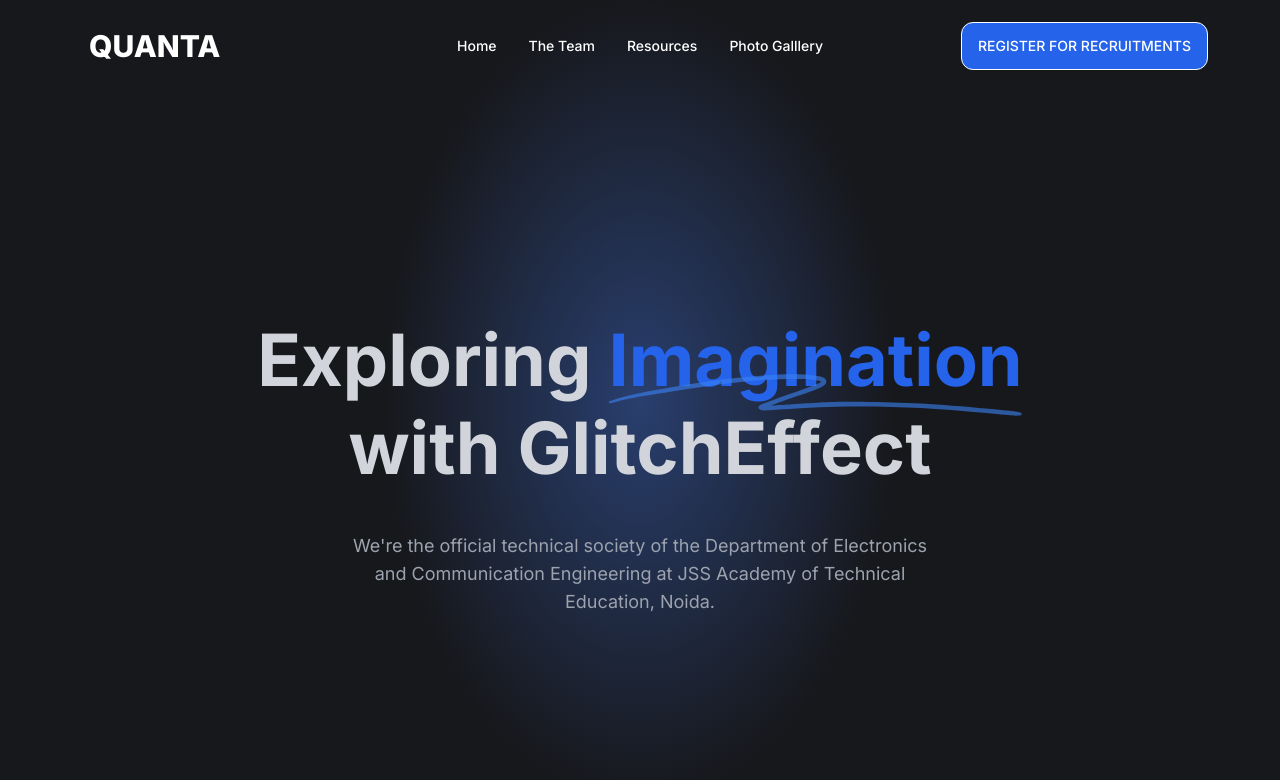
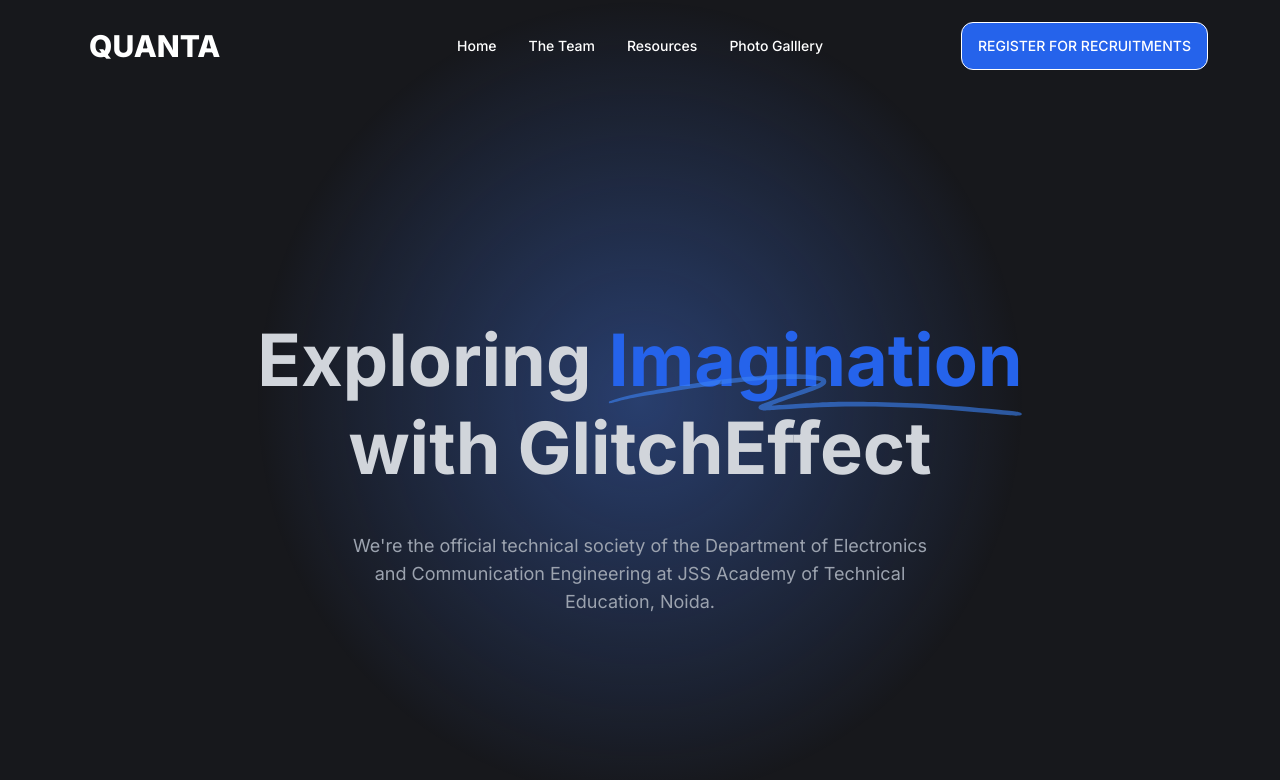
Before and after one commit to thisisamish/quanta, a Next.js app: page / in a window 1280 px wide. Shown: the top 780 px of the page. Built offline with nearby package versions, Linux system fonts and the light colour scheme.

Commit message:
progress: landing page heartbeat animation done

```diff
--- a/app/globals.css
+++ b/app/globals.css
@@ -5,7 +5,7 @@
 @media (min-width: 400px) {
 	.background-gradient::before {
 		background: radial-gradient(
-			20% 50% at 50% 50%,
+			30% 50% at 50% 50%,
 			rgba(71, 127, 247, 0.376) 0%,
 			rgba(37, 38, 44, 0) 100%
 		);
@@ -13,7 +13,24 @@
 		content: '';
 		position: absolute;
 		inset: 0px;
-		transform: scale(1);
 		pointer-events: none;
+		animation: 40s linear 1s infinite heartbeat;
+	}
+	@keyframes heartbeat {
+		0% {
+			transform: scale(0.5);
+		}
+		25% {
+			transform: scale(0.75);
+		}
+		50% {
+			transform: scale(1);
+		}
+		75% {
+			transform: scale(0.75);
+		}
+		100% {
+			transform: scale(0.5);
+		}
 	}
 }
```
